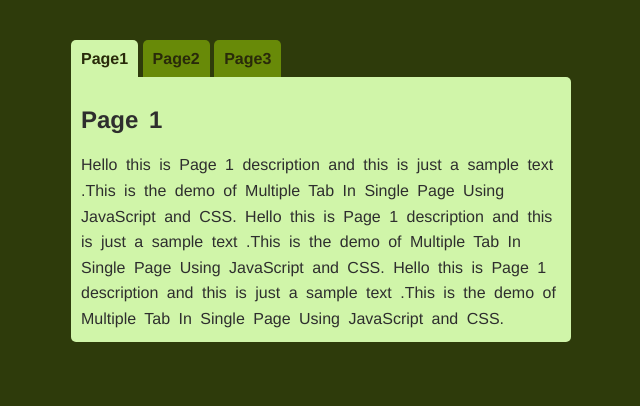
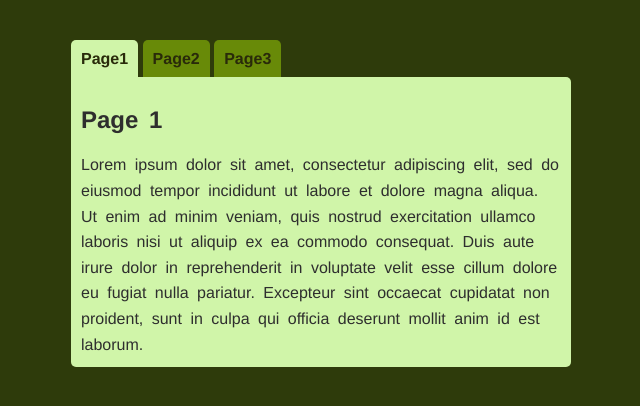
Before and after one commit to natephil/LDA_viz_2, a plain HTML site: page index.html in a window 1280 px wide. Shown: the top 406 px of the page, without its empty margins (179-819 px from the left). Drawn offline with Linux system fonts and the light colour scheme.

Commit message:
Update index.html

```diff
--- a/index.html
+++ b/index.html
@@ -22,29 +22,36 @@
 
  <div class='hidden_desc' id="page1_desc">
   <h2>Page 1</h2>
-  Yo this is Page 1 description and this is just a sample text .This is the demo of Multiple Tab In Single Page Using JavaScript and CSS.
-  Yo this is Page 1 description and this is just a sample text .This is the demo of Multiple Tab In Single Page Using JavaScript and CSS.
-  Yo this is Page 1 description and this is just a sample text .This is the demo of Multiple Tab In Single Page Using JavaScript and CSS.
+  Lorem ipsum dolor sit amet, consectetur adipiscing elit, sed do eiusmod tempor incididunt ut labore et dolore magna aliqua.
+  Ut enim ad minim veniam, quis nostrud exercitation ullamco laboris nisi ut aliquip ex ea commodo consequat.
+  Duis aute irure dolor in reprehenderit in voluptate velit esse cillum dolore eu fugiat nulla pariatur.
+  Excepteur sint occaecat cupidatat non proident, sunt in culpa qui officia deserunt mollit anim id est laborum.
  </div>
 
  <div class='hidden_desc' id="page2_desc">
   <li id="tab"><a href="html/1984_viz.html">1984</a>
   </li>
   <h2>Page 2</h2>
-  Hello this is Page 2 description and this is just a sample text .This is the demo of Multiple Tab In Single Page Using JavaScript and CSS.
+  Lorem ipsum dolor sit amet, consectetur adipiscing elit, sed do eiusmod tempor incididunt ut labore et dolore magna aliqua.
+  Ut enim ad minim veniam, quis nostrud exercitation ullamco laboris nisi ut aliquip ex ea commodo consequat.
+  Duis aute irure dolor in reprehenderit in voluptate velit esse cillum dolore eu fugiat nulla pariatur.
+  Excepteur sint occaecat cupidatat non proident, sunt in culpa qui officia deserunt mollit anim id est laborum.
  </div>
 
  <div class='hidden_desc' id="page3_desc">
   <h2>Page 3</h2>
-  Hello this is Page 3 description and this is just a sample text .This is the demo of Multiple Tab In Single Page Using JavaScript and CSS.
-  Hello this is Page 3 description and this is just a sample text .This is the demo of Multiple Tab In Single Page Using JavaScript and CSS.
+  Lorem ipsum dolor sit amet, consectetur adipiscing elit, sed do eiusmod tempor incididunt ut labore et dolore magna aliqua.
+  Ut enim ad minim veniam, quis nostrud exercitation ullamco laboris nisi ut aliquip ex ea commodo consequat.
+  Duis aute irure dolor in reprehenderit in voluptate velit esse cillum dolore eu fugiat nulla pariatur.
+  Excepteur sint occaecat cupidatat non proident, sunt in culpa qui officia deserunt mollit anim id est laborum.
  </div>
 
  <div id="page_content">
   <h2>Page 1</h2>
-  Hello this is Page 1 description and this is just a sample text .This is the demo of Multiple Tab In Single Page Using JavaScript and CSS.
-  Hello this is Page 1 description and this is just a sample text .This is the demo of Multiple Tab In Single Page Using JavaScript and CSS.
-  Hello this is Page 1 description and this is just a sample text .This is the demo of Multiple Tab In Single Page Using JavaScript and CSS.
+  Lorem ipsum dolor sit amet, consectetur adipiscing elit, sed do eiusmod tempor incididunt ut labore et dolore magna aliqua.
+  Ut enim ad minim veniam, quis nostrud exercitation ullamco laboris nisi ut aliquip ex ea commodo consequat.
+  Duis aute irure dolor in reprehenderit in voluptate velit esse cillum dolore eu fugiat nulla pariatur.
+  Excepteur sint occaecat cupidatat non proident, sunt in culpa qui officia deserunt mollit anim id est laborum.
  </div>
 
 </div>
```
